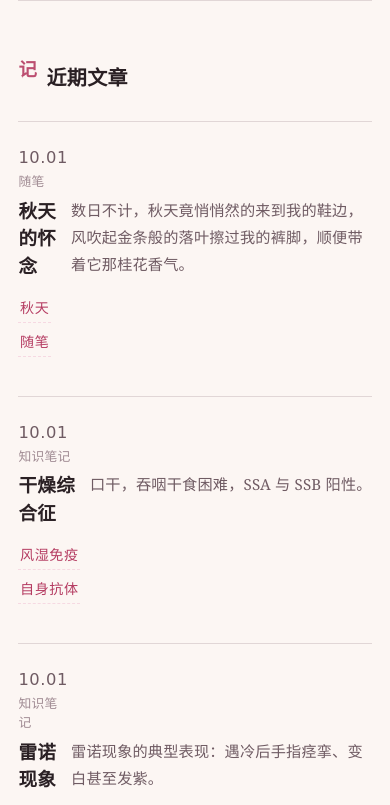
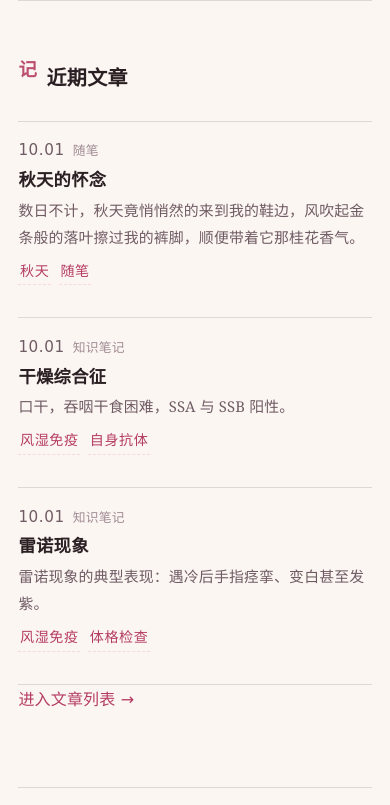
Before and after one commit to jetaimais6/jetaimais6.github.io, a plain HTML site: page index.html in a window 390 px wide. Shown: the part 1000-1805 px from the top of the page. Drawn offline with Linux system fonts and the light colour scheme.

Commit message:
修复移动端目录行：摘要仍占 grid-column:2 导致标题被挤成竖排

```diff
--- a/assets/style.css
+++ b/assets/style.css
@@ -911,17 +911,29 @@ a:hover {
   .site-nav { order: 3; width: 100%; gap: 1.1rem; padding-top: .1rem; }
   .theme-toggle { position: absolute; top: .8rem; right: 0; }
 
-  /* 目录行改为上下结构：日期在上 */
+  /* 目录行改为上下结构：日期/类别一行，标题与摘要各自一段。
+     注意：不要依赖 grid 单列 + grid-column 覆盖——只要有一个子元素
+     还写着 grid-column:2，网格就会长出隐式第二列，把文字挤成竖排。
+     这里直接改成块级布局，彻底回避该问题。 */
   .card {
-    grid-template-columns: 1fr;
-    gap: .2rem;
+    display: block;
+    padding-block: 1.1rem;
   }
   .card .meta {
-    grid-column: 1;
-    grid-row: auto;
-    margin-bottom: .15rem;
+    display: flex;
+    flex-direction: row;
+    align-items: baseline;
+    gap: .5rem;
+    margin-bottom: .3rem;
   }
-  .card h3, .card > p, .card .tags-inline { grid-column: 1; }
+  .card .meta time { font-size: .95rem; }
+  .card h3,
+  .card .excerpt,
+  .card .tags-inline {
+    grid-column: auto;
+  }
+  .card h3 { font-size: 1.08rem; margin-bottom: .25rem; }
+  .card .excerpt { font-size: .93rem; }
 
   .link-list li { grid-template-columns: 1fr; gap: .2rem; }
 
```
